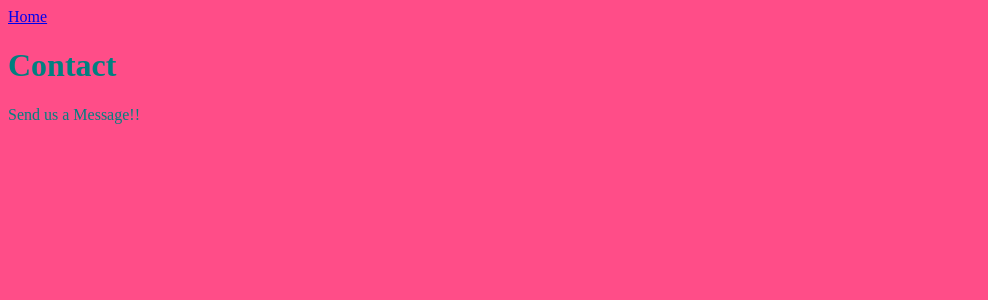
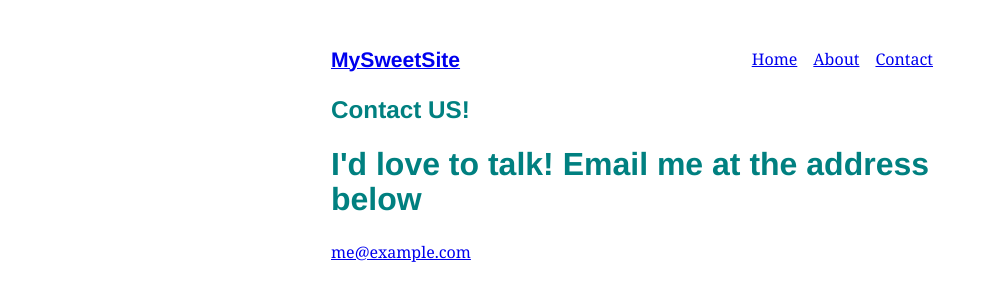
Before and after one commit to vinandros/gatsbytuto, a Gatsby site: page /contact in a window 1280 px wide. Shown: the whole page, without its empty margins (0-988 px from the left). Built offline with nearby package versions, Linux system fonts and the light colour scheme; Gatsby itself is replaced by a stand-in of ours.

Commit message:
part three, navigation

```diff
--- a/gatsby-config.js
+++ b/gatsby-config.js
@@ -6,5 +6,12 @@
 
 module.exports = {
   /* Your site config here */
-  plugins: [],
+  plugins: [
+    {
+      resolve: `gatsby-plugin-typography`,
+      options: {
+        pathToConfigModule: `src/utils/typography`,
+      },
+    },
+  ],
 }
--- a/package.json
+++ b/package.json
@@ -15,8 +15,12 @@
   },
   "dependencies": {
     "gatsby": "^2.24.47",
+    "gatsby-plugin-typography": "^2.5.10",
     "react": "^16.12.0",
-    "react-dom": "^16.12.0"
+    "react-dom": "^16.12.0",
+    "react-typography": "^0.16.19",
+    "typography": "^0.16.19",
+    "typography-theme-fairy-gates": "^0.16.19"
   },
   "devDependencies": {
     "prettier": "2.0.5"
--- /dev/null
+++ b/src/components/Layout.jsx
@@ -0,0 +1,26 @@
+import React from "react"
+import { Link } from "gatsby"
+
+const ListLink = props => (
+    <li style={{ display: `inline-block`, marginRight: `1rem` }}>
+      <Link to={props.to}>{props.children}</Link>
+    </li>
+)
+
+export default function Layout({ children }) {
+  return (
+    <div style={{ margin: `3rem auto`, maxWidth: 650, padding: `0 1rem` }}>
+        <header style={{ marginBottom: `1.5rem` }}>
+            <Link to="/" style={{ textShadow: `none`, backgroundImage: `none` }}>
+                <h3 style={{ display: `inline` }}>MySweetSite</h3>
+            </Link>
+            <ul style={{ listStyle: `none`, float: `right` }}>
+                <ListLink to="/">Home</ListLink>
+                <ListLink to="/about/">About</ListLink>
+                <ListLink to="/contact/">Contact</ListLink>
+            </ul>
+        </header>
+        {children}
+    </div>
+  )
+}
--- a/src/components/header.jsx
+++ b/src/components/header.jsx
@@ -2,6 +2,6 @@ import React from 'react'
 
 export default function Header(props){
     return (
-        <h1>{ props.headerText }</h1>
+        <h2>{ props.headerText }</h2>
     )
 }
--- a/src/pages/about.js
+++ b/src/pages/about.js
@@ -1,13 +1,16 @@
 import React from 'react';
 import { Link } from "gatsby"
-import Header from '../components/header'
+import Header from '../components/Header'
+import Layout from "../components/Layout"
 
 export default function About(){
     return (
-        <div style={{color: `teal`}}>
-            <Link to="/">Home</Link>
-            <Header headerText="About Gatsby!" />
-            <p>Such wow. Very React.</p>
-        </div>
+        <Layout>
+            <div style={{color: `teal`}}>
+                <Header headerText="About Gatsby!" />
+                <p>Such wow. Very React.</p>
+            </div>
+        </Layout>
+
     )
 }
--- a/src/pages/contact.js
+++ b/src/pages/contact.js
@@ -1,13 +1,19 @@
 import React from 'react'
 import { Link } from "gatsby"
-import Header from "../components/header"
+import Header from "../components/Header"
+import Layout from "../components/Layout"
 
 export default function Contact() {
     return (
-        <div style={{ color: `teal`}}>
-            <Link to="/">Home</Link>
-            <Header headerText="Contact" />
-            <p>Send us a Message!!</p>
-        </div>
+        <Layout>
+            <div style={{ color: `teal`}}>
+                <Header headerText="Contact US!" />
+                <h1>I'd love to talk! Email me at the address below</h1>
+                <p>
+                    <a href="mailto:me@example.com">me@example.com</a>
+                </p>
+            </div>
+        </Layout>
+
     )
 }
--- a/src/styles/global.css
+++ b/src/styles/global.css
@@ -1,3 +1,3 @@
-html {
+/* html {
     background-color: rgb(255, 77, 136);
-}
+} */
--- /dev/null
+++ b/src/utils/typography.js
@@ -0,0 +1,8 @@
+import Typography from "typography"
+import fairyGateTheme from "typography-theme-fairy-gates"
+
+    const typography = new Typography(fairyGateTheme)
+
+    export const { scale, rhythm, options } = typography
+
+export default typography
```
Also changed, not shown: src/components/User.jsx (+15 -0 lines), src/pages/about-css-module.js (+2 -12 lines), src/pages/index.js (+19 -7 lines), src/components/about-css-modules.module.css (renamed from src/pages/about-css-modules.module.css), 1 other file.
